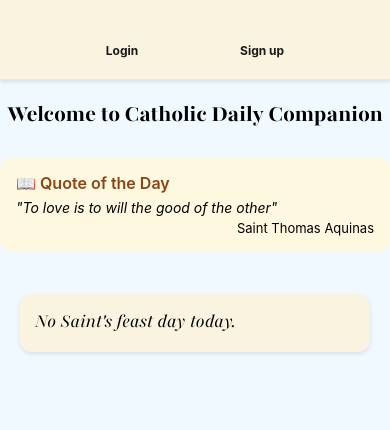
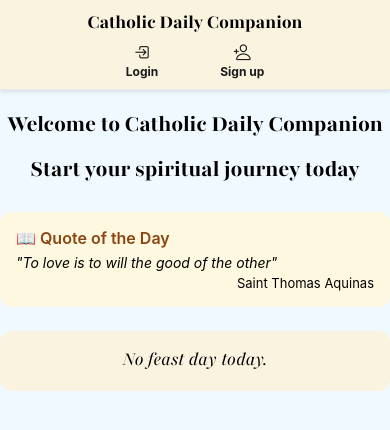
Before and after one commit to Alekaz94/catholic-daily-companion-frontend, a React Native app: screen /Home in a window 390 px wide. Shown: the top 430 px of the page. Built offline with nearby package versions, Linux system fonts and the light colour scheme; no server answers; what react-native-root-siblings would draw is missing.

Commit message:
Changed Layout on landing and homescreen.
When no feast day today the text displays from side to side with no margin.

Added name of app to navbar top in landing and homepage.

```diff
--- a/src/components/JournalPromptBanner.tsx
+++ b/src/components/JournalPromptBanner.tsx
@@ -13,7 +13,7 @@ const JournalPromptBanner = () => {
             marginVertical: 12
         }}>
             <Text style={{ fontSize: 16, fontWeight: "600", color: "#4B0082" }}>
-                ✍️ Daily Prompt
+                ✍️ Daily Journal
             </Text>
             <Text style={{ fontSize: 14, marginTop: 6 }}>{prompt}</Text>
         </View>
--- a/src/components/Navbar.tsx
+++ b/src/components/Navbar.tsx
@@ -7,6 +7,7 @@ import { NativeStackNavigationProp } from "@react-navigation/native-stack";
 import { AuthStackParamList } from "../navigation/types";
 import { Layout } from "../styles/Layout";
 import CalendarModal from "./CalendarModal";
+import { Typography } from "../styles/Typography";
 
 type NavbarNavigationProp = NativeStackNavigationProp<AuthStackParamList>;
 
@@ -97,8 +98,10 @@ const Navbar = () => {
     return (
         <View
           testID="navbar-container"
-          style={[Layout.navbarContainer, {backgroundColor: config.backgroundColor,}]}
+          style={[Layout.navbarContainer, {backgroundColor: config.backgroundColor, flexDirection: "column"}]}
          >
+            <Text style={[Typography.title, {marginBottom: -10, fontSize: 20}]}>Catholic Daily Companion</Text>
+
             <View style={{ flexDirection: "row", justifyContent: "space-between", alignItems: "center", }}>
               <View style={{ flex: 1, flexDirection: 'row', justifyContent: 'space-between', alignItems: 'center'}}>
               <NavButton
--- a/src/components/NavbarLanding.tsx
+++ b/src/components/NavbarLanding.tsx
@@ -1,10 +1,11 @@
-import { View } from "react-native";
+import { View, Text } from "react-native";
 import NavButton from "./NavButton";
 import React from "react";
 import { useNavigation } from "@react-navigation/native";
 import { NativeStackNavigationProp } from "@react-navigation/native-stack";
 import { AuthStackParamList } from "../navigation/types";
 import { Layout } from "../styles/Layout";
+import { Typography } from "../styles/Typography";
 
 type NavbarNavigationProp = NativeStackNavigationProp<AuthStackParamList>;
 
@@ -12,9 +13,14 @@ const NavbarLanding = () => {
     const navigation = useNavigation<NavbarNavigationProp>();
 
     return (
-        <View style={[Layout.navbarContainer, {backgroundColor: "#FAF3E0", justifyContent: "space-evenly"}]}>
-            <NavButton testID="navbutton-Login" style={{backgroundColor: "#FAF3E0"}} title={"Login"} screen={"Login"} />
-            <NavButton testID="navbutton-Signup" style={{backgroundColor: "#FAF3E0"}} title={"Sign up"} screen={"Signup"} />
+        <View style={[Layout.navbarContainer, {backgroundColor: "#FAF3E0", flexDirection: "column"}]}>
+            <View>
+                <Text style={[Typography.title, {marginBottom: -15, fontSize: 20}]}>Catholic Daily Companion</Text>
+            </View>
+            <View style={{flexDirection: "row", gap: 50}}>
+                <NavButton testID="navbutton-Login" style={{backgroundColor: "#FAF3E0"}} title={"Login"} screen={"Login"} icon="log-in-outline"/>
+                <NavButton testID="navbutton-Signup" style={{backgroundColor: "#FAF3E0"}} title={"Sign up"} screen={"Signup"} icon="person-add-outline"/>
+            </View>
         </View>
     );
 }
--- a/src/screens/HomeScreen.tsx
+++ b/src/screens/HomeScreen.tsx
@@ -49,8 +49,7 @@ const HomeScreen = () => {
     <SafeAreaView style={{ flex: 1, backgroundColor: "#FAF3E0"}}>
     <ScrollView style={{backgroundColor: "#F0F9FF"}}>
       <Navbar />
-      <Text style={[Typography.title, {textAlign: "center", marginTop: 20 }]}>Catholic Daily Companion</Text>
-      <Text style={[Typography.title, {textAlign: "center"}]}>Welcome back {user && user.firstName}</Text>
+      <Text style={[Typography.title, {textAlign: "center", marginTop: 20}]}>Welcome back {user && user.firstName}</Text>
 
       <QuoteBanner />
       <JournalPromptBanner />
@@ -59,15 +58,23 @@ const HomeScreen = () => {
           <Text style={[Typography.link, {color: "black"}]}>Go to Admin Panel</Text>
         </TouchableOpacity>
       )}
-      <View style={[Layout.container, {marginBottom: -20, backgroundColor: "#F0F9FF"}]}>
+
       {loadingSaint ? (
-        <Text style={[Typography.label, { textAlign: 'center' }]}>Loading saint of the day...</Text>
+        <View style={[Layout.container, {backgroundColor: "#F0F9FF"}]}>
+          <Text style={[Typography.label, { textAlign: 'center' }]}>Loading saint of the day...</Text>
+        </View>
       ) : !saint ? (
-        <View style={[Layout.card, { marginTop: 10, borderRadius: 12, padding: 15, backgroundColor: "#FAF3E0" }]}>
-          <Text style={[Typography.label]}>No Saint's feast day today.</Text>
+        <View style={{
+            borderRadius: 12,
+            padding: 16,
+            marginVertical: 12,
+            backgroundColor: "#FAF3E0" }}
+          >
+          <Text style={[Typography.label, {textAlign: "center"}]}>No feast day today.</Text>
         </View>
       ) : (
         (
+          <View style={[Layout.container, {backgroundColor: "#F0F9FF"}]}>
           <LinearGradient
               colors={['#FAF3E0', "#F0F9FF"]}
               start={{x: 0, y: 0.5}}
@@ -84,8 +91,8 @@ const HomeScreen = () => {
               <Text style={[Typography.body, { marginTop: 10 }]} >{saint.name}</Text>
             </TouchableOpacity>
           </LinearGradient>
+          </View>
         ))}
-      </View>
 
       <SaintDetailModal
         visible={modalVisible}
--- a/src/screens/LandingScreen.tsx
+++ b/src/screens/LandingScreen.tsx
@@ -42,14 +42,20 @@ const LandingScreen = () => {
     <SafeAreaView style={{ flex: 1, backgroundColor: "#FAF3E0"}}>
       <ScrollView style={{backgroundColor: "#F0F9FF"}}>
       <NavbarLanding />
-      <Text style={[Typography.title, {textAlign: "center", marginTop: 20 }]}>Welcome to Catholic Daily Companion</Text>
+      <Text style={[Typography.title, {textAlign: "center", marginTop: 20}]}>Welcome to Catholic Daily Companion</Text>
+      <Text style={[Typography.title, {textAlign: "center"}]}>Start your spiritual journey today</Text>
       <QuoteBanner />
-      <View style={[Layout.container, {backgroundColor: "#F0F9FF"}]}>
         {!saint
-          ? <View style={[Layout.card, {marginTop: 10, borderRadius: 12, padding: 15, backgroundColor: "#FAF3E0"}]}>
-              <Text style={[Typography.label]}>No Saint's feast day today.</Text>
+          ? <View style={{
+            borderRadius: 12,
+            padding: 16,
+            marginVertical: 12,
+            backgroundColor: "#FAF3E0" }}
+            >
+              <Text style={[Typography.label, {textAlign: "center"}]}>No feast day today.</Text>
             </View>
-          : <LinearGradient
+          : <View style={[Layout.container, {backgroundColor: "#F0F9FF"}]}>
+            <LinearGradient
               colors={['#FAF3E0', "#F0F9FF"]}
               start={{x: 0, y: 0.5}}
               end={{x: 1, y: 0.5}}
@@ -64,8 +70,8 @@ const LandingScreen = () => {
               <Text style={[Typography.body, { marginTop: 10 }]} >{saint.name}</Text>
             </TouchableOpacity>
           </LinearGradient>
+          </View>
         }
-      </View>
 
       <SaintDetailModal
         visible={modalVisible}
--- a/src/styles/Layout.ts
+++ b/src/styles/Layout.ts
@@ -22,7 +22,7 @@ export const Layout: LayoutStyles = {
         flexDirection: "row",
         alignItems: "center",
         justifyContent: "space-between",
-        height: 80,
+        height: 90,
         paddingHorizontal: 10,
         paddingTop: 10,
         borderBottomWidth: 1,
```
